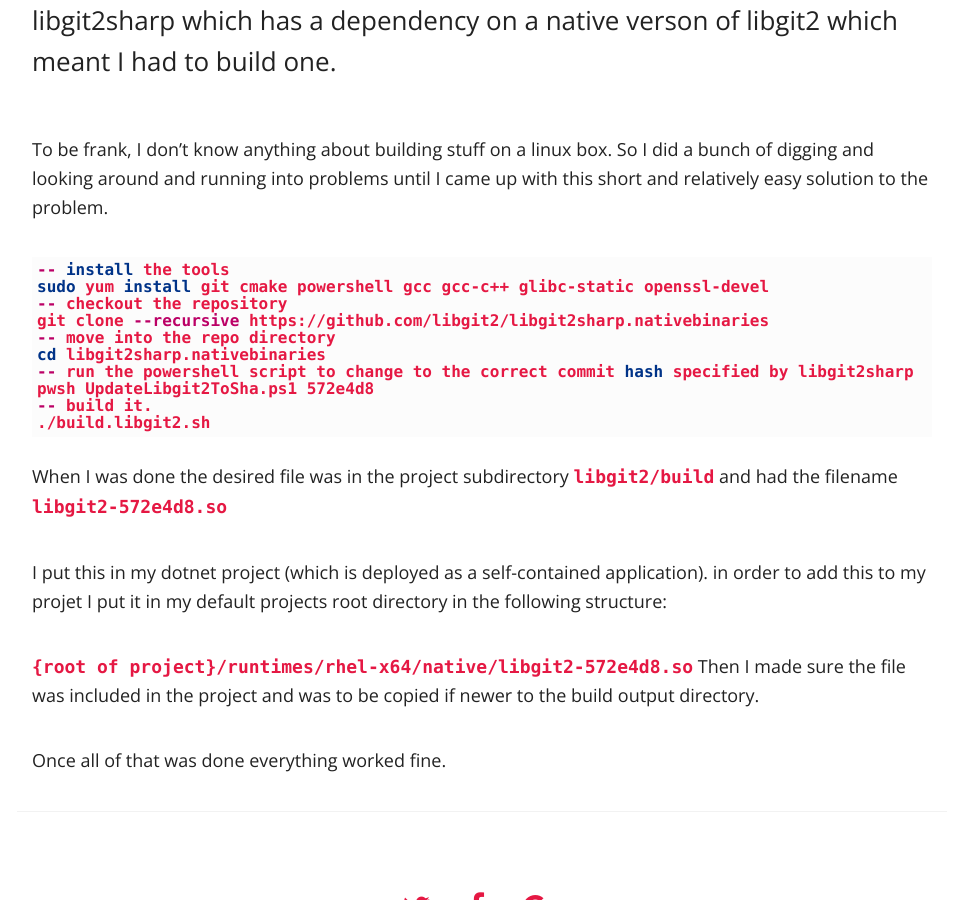
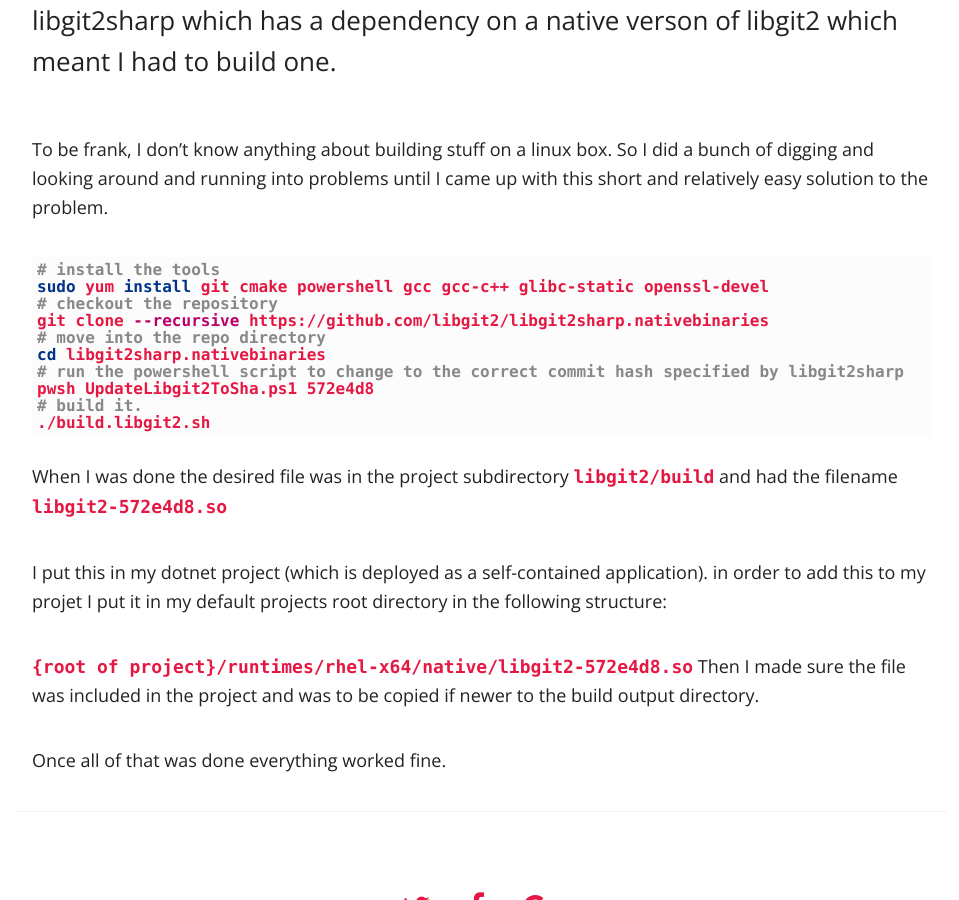
Before and after one commit to finalcut/finalcut.github.io, a Jekyll site: the page built from _posts/2019-06-25-build-libgit2-native-for-red-hat.md, in a window 1280 px wide and 900 px high, scrolled down 577 px. Shown: the whole window, without its empty margins (158-1117 px from the left). Built offline with Jekyll 4.4.1, drawn with Linux system fonts in a browser that asks for light colours; nearby versions of some CDN libraries; comment, search, counter and statistics services are not loaded.

````diff
--- a/_posts/2019-06-25-build-libgit2-native-for-red-hat.md
+++ b/_posts/2019-06-25-build-libgit2-native-for-red-hat.md
@@ -12,15 +12,15 @@ Today I was trying to deploy a project that uses dotnet core to a Red Hat Enterp
 To be frank, I don't know anything about building stuff on a linux box.  So I did a bunch of digging and looking around and running into problems until I came up with this short and relatively easy solution to the problem.
 
 ```sh
--- install the tools
+# install the tools
 sudo yum install git cmake powershell gcc gcc-c++ glibc-static openssl-devel
--- checkout the repository
+# checkout the repository
 git clone --recursive https://github.com/libgit2/libgit2sharp.nativebinaries
--- move into the repo directory
+# move into the repo directory
 cd libgit2sharp.nativebinaries
--- run the powershell script to change to the correct commit hash specified by libgit2sharp
+# run the powershell script to change to the correct commit hash specified by libgit2sharp
 pwsh UpdateLibgit2ToSha.ps1 572e4d8
--- build it.
+# build it.
 ./build.libgit2.sh
 ```
 
````
